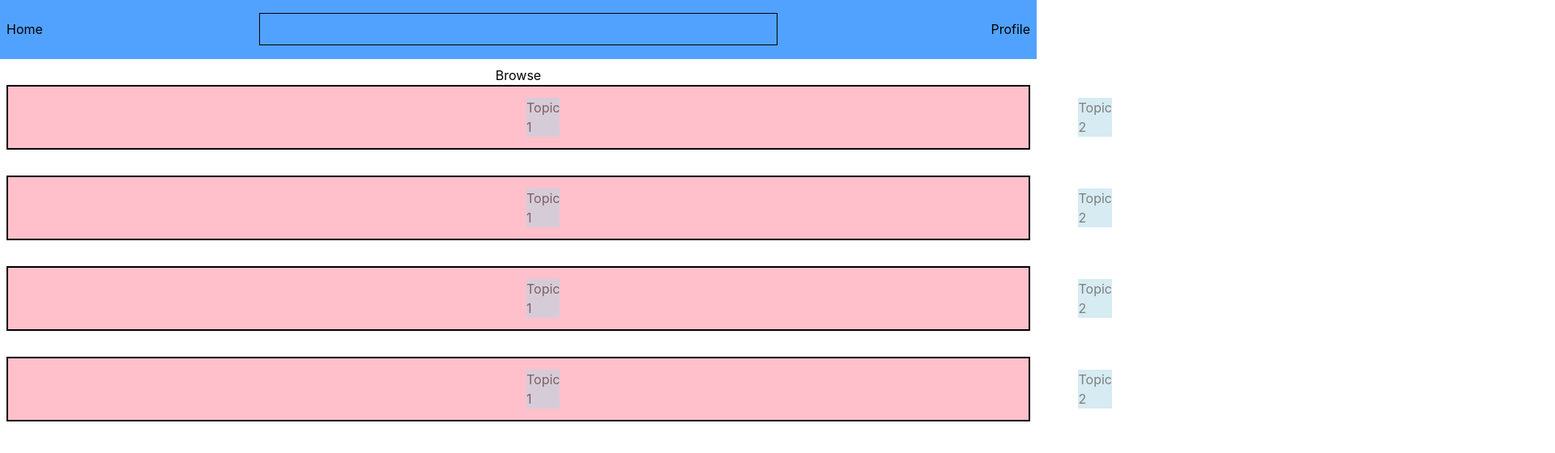
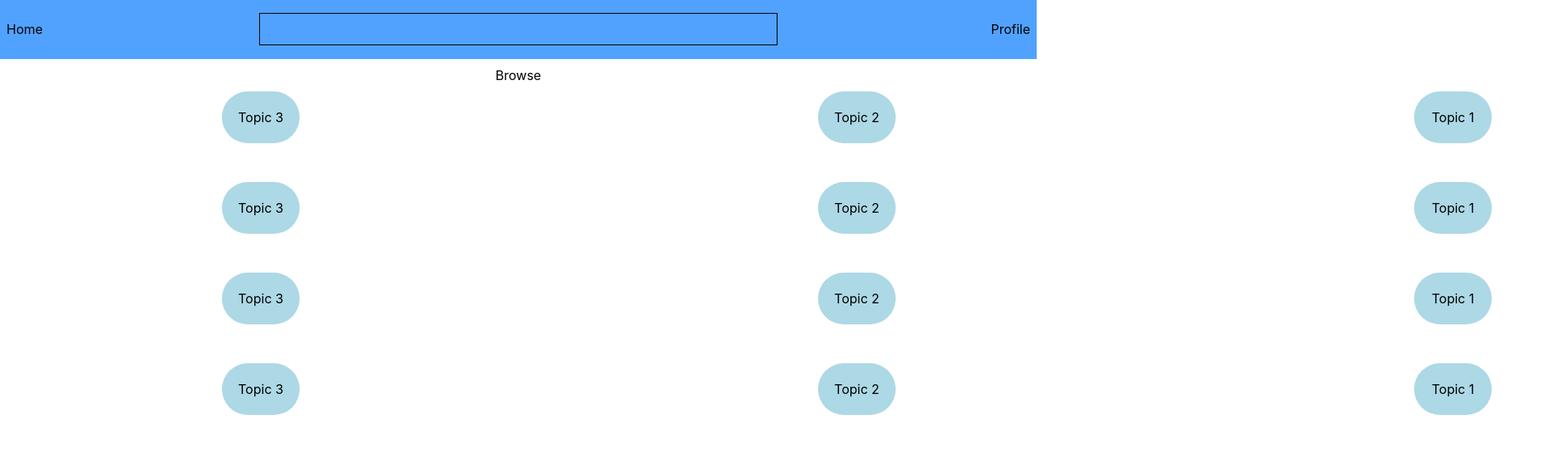
Before and after one commit to Chritical-Code/Omne-Depths-Frontend, a React (Vite) app: page / in a window 1280 px wide. Shown: the top 560 px of the page at 81% size, 1920 px wide, since content can reach past the window. Built offline with nearby package versions, Linux system fonts and the light colour scheme.

Commit message:
added scrolling bubbles animation

```diff
--- a/src/components/topic/TopicBubble.module.css
+++ b/src/components/topic/TopicBubble.module.css
@@ -1,31 +1,14 @@
 .topicBubble{
+    display: flex;
+    align-items: center;
+    justify-content: center;
+    margin-right: 50vw;
+
+    width: 6rem;
+    height: 4rem;
+    flex-shrink: 0;
+    border-radius: 4rem;
+
     background-color: lightblue;
-
-    transform: translateX(-50vw);
-
-    animation-name: slide, waity;
-    animation-duration: 3s, 3s;
-    animation-iteration-count: infinite, infinite;
-    animation-timing-function: linear;
-    animation-delay: 0s, 3s;
-
-    margin-right: 50vw;
+    will-change: transform;
 }
-
-@keyframes slide {
-    0% {
-        transform: translateX(-50vw);
-        opacity: 1;
-    }
-
-    100% {
-        transform: translateX(50vw);
-    }
-}
-
-@keyframes waity {
-    0%, 100% {
-        opacity: .5;
-        transform: translateX(50vw);
-    }
-}
--- a/src/components/topic/TopicRow.module.css
+++ b/src/components/topic/TopicRow.module.css
@@ -1,12 +1,25 @@
 .topicRow{
     display: flex;
-    flex-direction: row;
+    flex-direction: row-reverse;
+    margin-bottom: 2rem;
 
     width: 100%;
     height: 5rem;
 
-    background-color: pink;
-    border: 2px solid black;
+    align-items: center;
 
-    align-items: center;
+    animation-name: slide;
+    animation-duration: 10s;
+    animation-iteration-count: infinite;
+    animation-timing-function: linear;
 }
+
+@keyframes slide {
+    0% {
+        transform: translateX(0vw);
+    }
+
+    100% {
+        transform: translateX(calc(150vw + (3 * 6rem)));
+    }
+}
--- a/src/components/topic/TopicRow.tsx
+++ b/src/components/topic/TopicRow.tsx
@@ -6,14 +6,16 @@ type TopicRowProps = {
 }
 
 export default function TopicRow({topics}: TopicRowProps){
-    const topicBoxes = topics.map((topic, index) => {
+    const doubleTopics = [...topics, ...topics];
+
+    const topicBoxes = doubleTopics.map((topic, index) => {
         return(
             <TopicBubble key={index} topic={topic}></TopicBubble>
         );
     });
 
     return(
-        <div className={styles.topicRow + " " + "mb-8"}>
+        <div className={styles.topicRow}>
             {topicBoxes}
         </div>
     );
```
